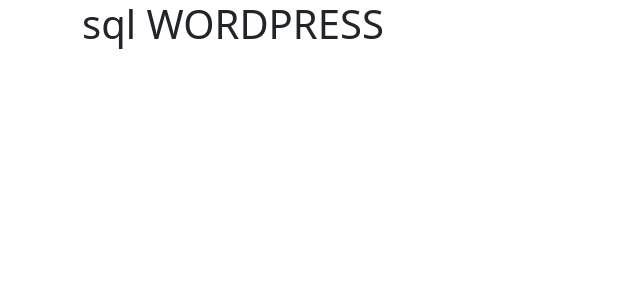
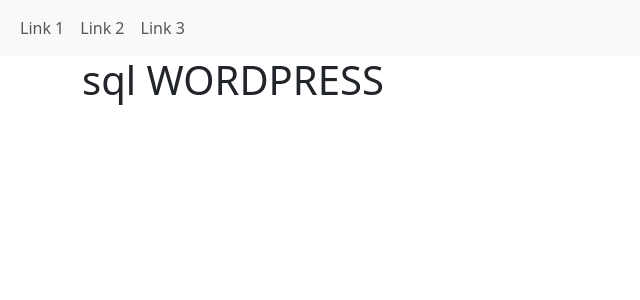
Before and after one commit to awelvor/sql-wordpress, a Jekyll site: the page built from index.html, in a window 1280 px wide. Shown: the top 300 px of the page, without its empty margins (0-640 px from the left). Built offline with Jekyll 4.4.1, drawn with Linux system fonts in a browser that asks for light colours.

Commit message:
Update default.html

```diff
--- a/_layouts/default.html
+++ b/_layouts/default.html
@@ -6,6 +6,24 @@
     <link href="https://cdn.jsdelivr.net/npm/bootstrap@5.3.3/dist/css/bootstrap.min.css" rel="stylesheet">
  </head>
   <body>
+    <nav class="navbar navbar-expand-sm bg-light">
+
+  <div class="container-fluid">
+    <!-- Links -->
+    <ul class="navbar-nav">
+      <li class="nav-item">
+        <a class="nav-link" href="#">Link 1</a>
+      </li>
+      <li class="nav-item">
+        <a class="nav-link" href="#">Link 2</a>
+      </li>
+      <li class="nav-item">
+        <a class="nav-link" href="#">Link 3</a>
+      </li>
+    </ul>
+  </div>
+
+</nav>
 
     {{ content }}
   </body>
```
